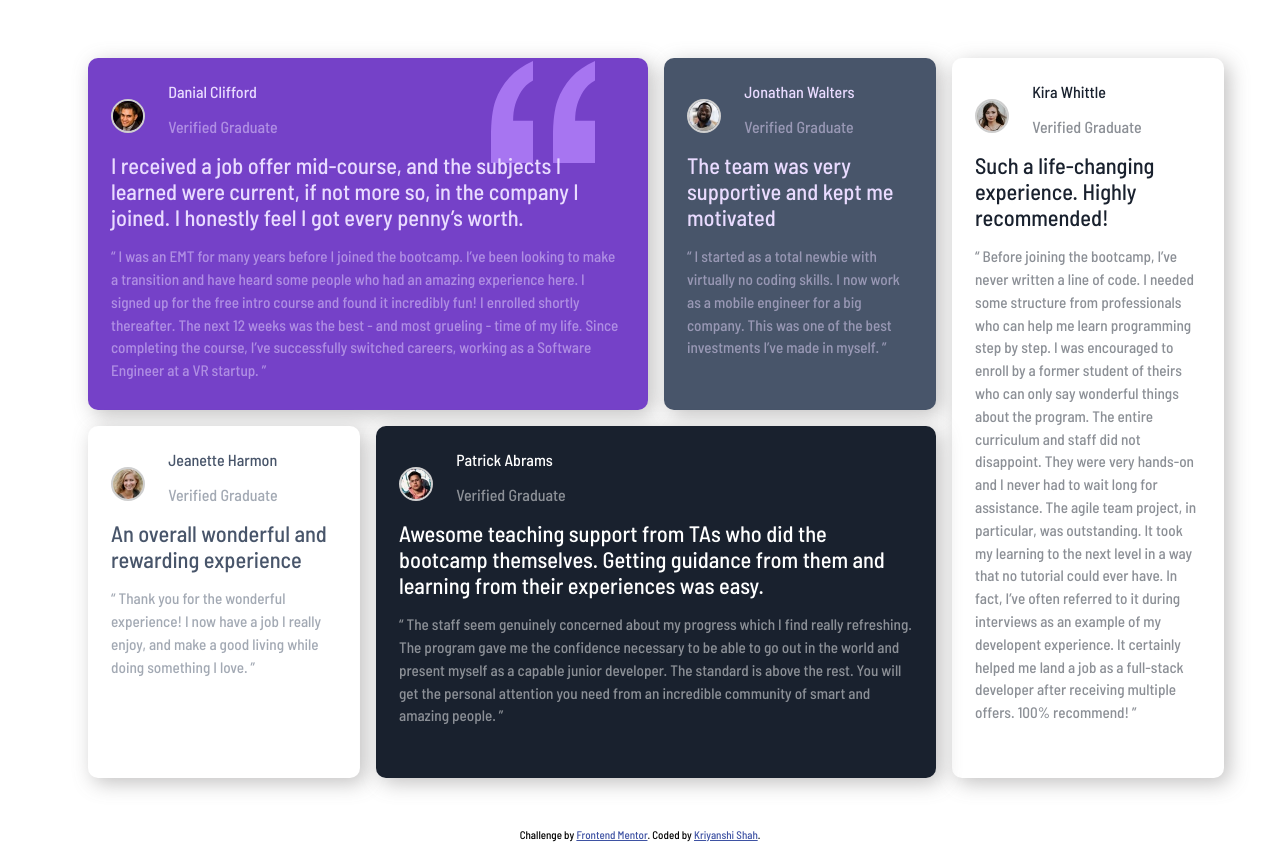
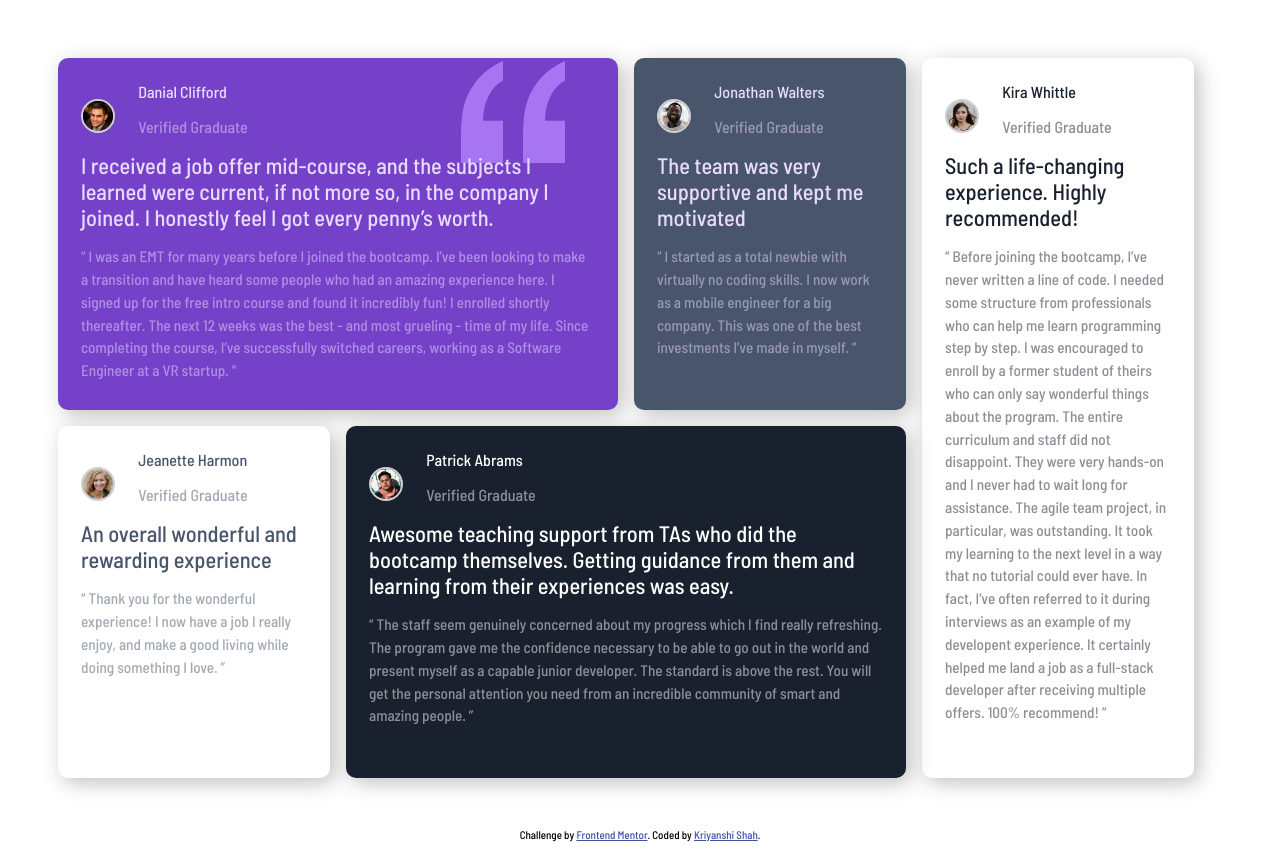
Before and after one commit to kriyanshii/testimonial-grid-section, a plain HTML site: page index.html in a window 1280 px wide. Drawn offline with Linux system fonts and the light colour scheme.

Commit message:
changed container padding

```diff
--- a/style.css
+++ b/style.css
@@ -1,7 +1,7 @@
 @import url('https://fonts.googleapis.com/css2?family=Barlow+Semi+Condensed:wght@500;600&display=swap');
 .container{
     font-family: 'Barlow Semi Condensed', sans-serif;
-    padding: 50px 80px;
+    padding: 50px 50px;
     display: grid;
     grid-gap: 1rem;
     grid-template-rows: repeat(2,22rem);
```
